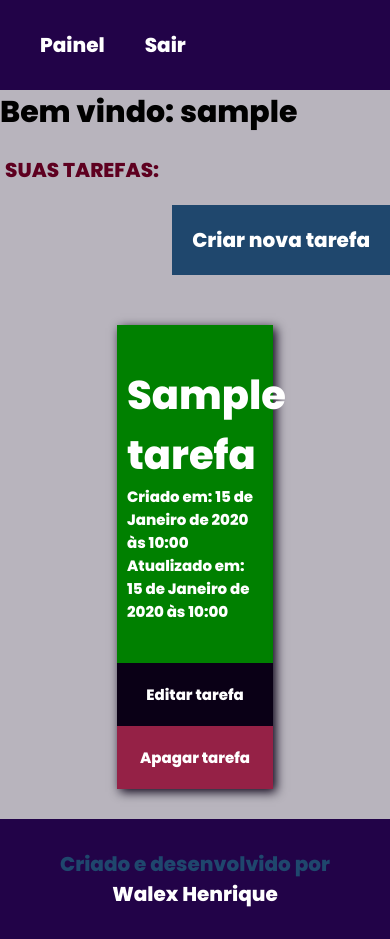
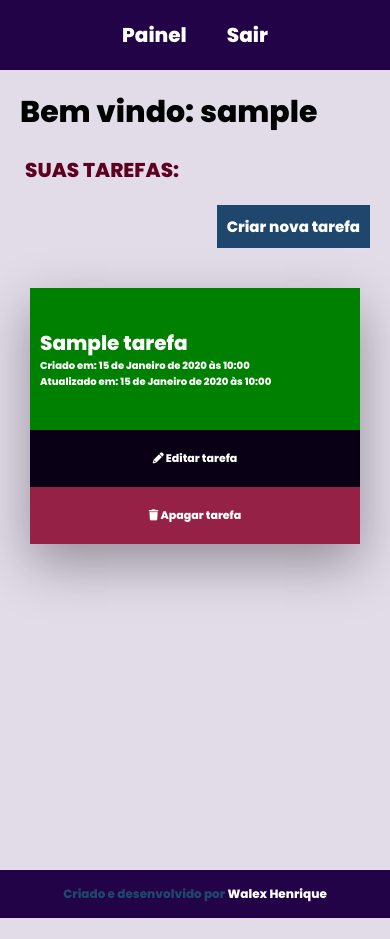
Before and after one commit to walexhenrique/lista-de-tarefas-cbv, a Django app: page /painel/ in a window 390 px wide. After the commit the page ends 918 px from the top, so only its background shows below. Run offline with Django 4.2, Linux system fonts and the light colour scheme; a user stored in the database is signed in; tables that the repository leaves empty hold one stand-in row (values such as "Sample post").

Commit message:
made the html pages responsive

```diff
--- a/list/tasks/templates/tasks/tarefa_list.html
+++ b/list/tasks/templates/tasks/tarefa_list.html
@@ -9,6 +9,7 @@
             <a href="{% url 'tasks:create-tarefa' %}" class="new-task">Criar nova tarefa</a>
         </div>
         <div class="task-list">
+            {% if page_obj %}
                 {% for task in page_obj  %}
                     {% if task.finished %}
                     <div class="task-one finished">
@@ -20,10 +21,13 @@
                             <p class="created-at">Criado em: {{task.created_at}}</p>
                             <p class="updated-at">Atualizado em: {{task.updated_at}}</p>
                         </div>
-                    <a href="{% url 'tasks:update-tarefa' task.id %}" class="edit">Editar tarefa</a>
-                    <a href="{% url 'tasks:delete-tarefa' task.id %}" class="delete">Apagar tarefa</a>
+                        <a href="{% url 'tasks:update-tarefa' task.id %}" class="edit"><i class="fa fa-pencil" aria-hidden="true"></i> Editar tarefa</a>
+                        <a href="{% url 'tasks:delete-tarefa' task.id %}" class="delete"><i class="fa fa-trash" aria-hidden="true"></i> Apagar tarefa</a>
                     </div>
                 {% endfor %}
+            {% else %}
+                    <h3 class="not-tasks">Você não tem nenhuma tarefa cadastrada!</h3>
+            {% endif %}
         </div>
     </div>
 {% endblock content %}
--- a/static/global/styles.css
+++ b/static/global/styles.css
@@ -1,5 +1,5 @@
 :root {
-    --color-background: #B8B4BD;
+    --color-background: #e2dce9;
     --color-menu: #220348;
     --color-font-secundary: #1F476D;
     --color-font-terciary: #5E0020;
@@ -7,6 +7,7 @@
     --color-white: #fff;
     --color-font-primary: #0A0016;
     --color-success: #A8E890;
+    --color-shadow: rgba(0, 0,0, 0.35);
 }
 
 * {
@@ -56,7 +57,8 @@ header {
     margin: 4rem 0;
     display: flex;
     justify-content: center;
-    min-height: 70vh;
+    align-items: center;
+    min-height: 100vh;
 }
 
 .content-form {
@@ -132,13 +134,20 @@ footer a:hover {
 
 /* painel */
 
+.not-tasks {
+    font-size: 2rem;
+    color: var(--color-font-secundary);
+}
+
 .welcome {
     font-size: 3rem;
 }
 
 .content-list {
-    min-height: 80vh;
+    min-height: 90vh;
+    margin: 2rem;
 }
+
 .content-list h1 {
     font-size: 2rem;
     margin: 2rem 0.5rem;
@@ -175,7 +184,7 @@ footer a:hover {
 .task-one {
     width: 40%;
     margin: 3rem 0;
-    box-shadow: .3rem .3rem 1rem var(--color-font-primary);
+    box-shadow: 0 2rem 5rem var(--color-shadow);
     background: var(--color-font-terciary);
     transform: scale(1);
     transition: all 300ms ease-in-out;
@@ -238,7 +247,7 @@ footer a:hover {
     padding: 1rem;
     background: var(--color-font-primary);
     color: var(--color-white);
-    margin: 2rem 0;
+    margin: 2rem 1rem;
     font-size: 1.9rem;
 }
 
@@ -249,3 +258,53 @@ footer a:hover {
 .message-success {
     background-color: var(--color-success);
 }
+
+/* responsive */
+
+@media screen and (max-width: 72rem) {
+    .task-one {
+        width: 100%;
+        margin: 2rem 5rem;
+    }
+}
+
+@media screen and (max-width: 45rem) {
+    .task-one {
+        margin: 2rem 1rem;
+    }
+    .title {
+        font-size: 2rem;
+    }
+    .task-info {
+        font-size: 1rem;
+    }
+    .edit, .delete {
+        font-size: 1.1rem;
+    }
+    .new-task {
+        padding: 1rem;
+        font-size: 1.5rem;
+    }
+    .menu {
+        padding: 1rem;
+    }
+
+    .menu ul {
+        justify-content: center;
+    }
+
+    footer h3 {
+        padding: 1.5rem;
+        font-size: 1.2rem;
+    }
+
+    .content-form {
+        min-width: 0;
+        font-size: 1.5rem;
+    }
+
+    .content-form h1 {
+        font-size: 3rem;
+    }
+
+}
--- a/templates/global/partials/head.html
+++ b/templates/global/partials/head.html
@@ -6,3 +6,4 @@
 <link rel="preconnect" href="https://fonts.googleapis.com">
 <link rel="preconnect" href="https://fonts.gstatic.com" crossorigin>
 <link href="https://fonts.googleapis.com/css2?family=Poppins:wght@800&display=swap" rel="stylesheet">
+<link rel="stylesheet" href="https://cdnjs.cloudflare.com/ajax/libs/font-awesome/6.2.0/css/all.min.css">
```
Lines whose indentation alone changed are shown as unchanged.
